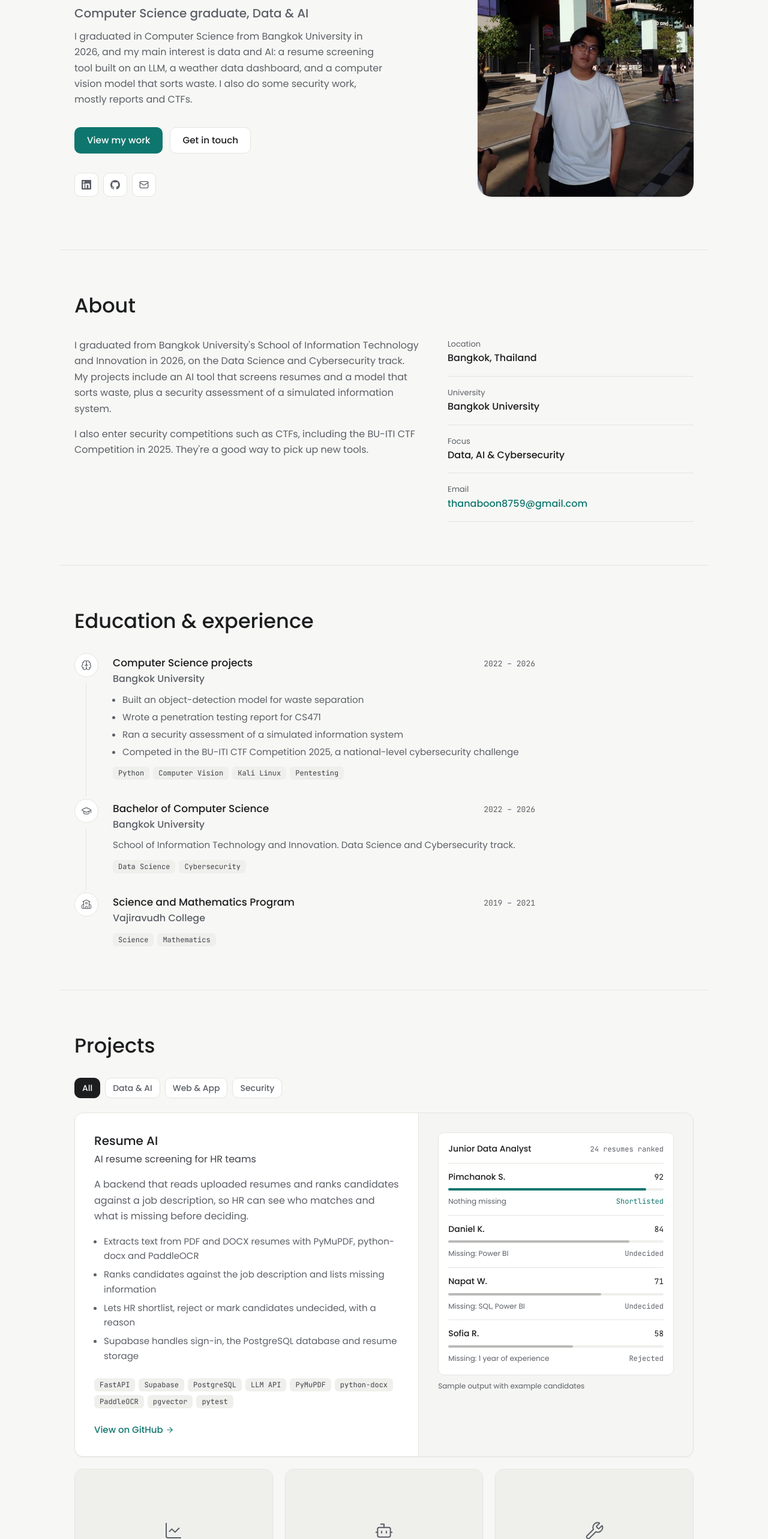
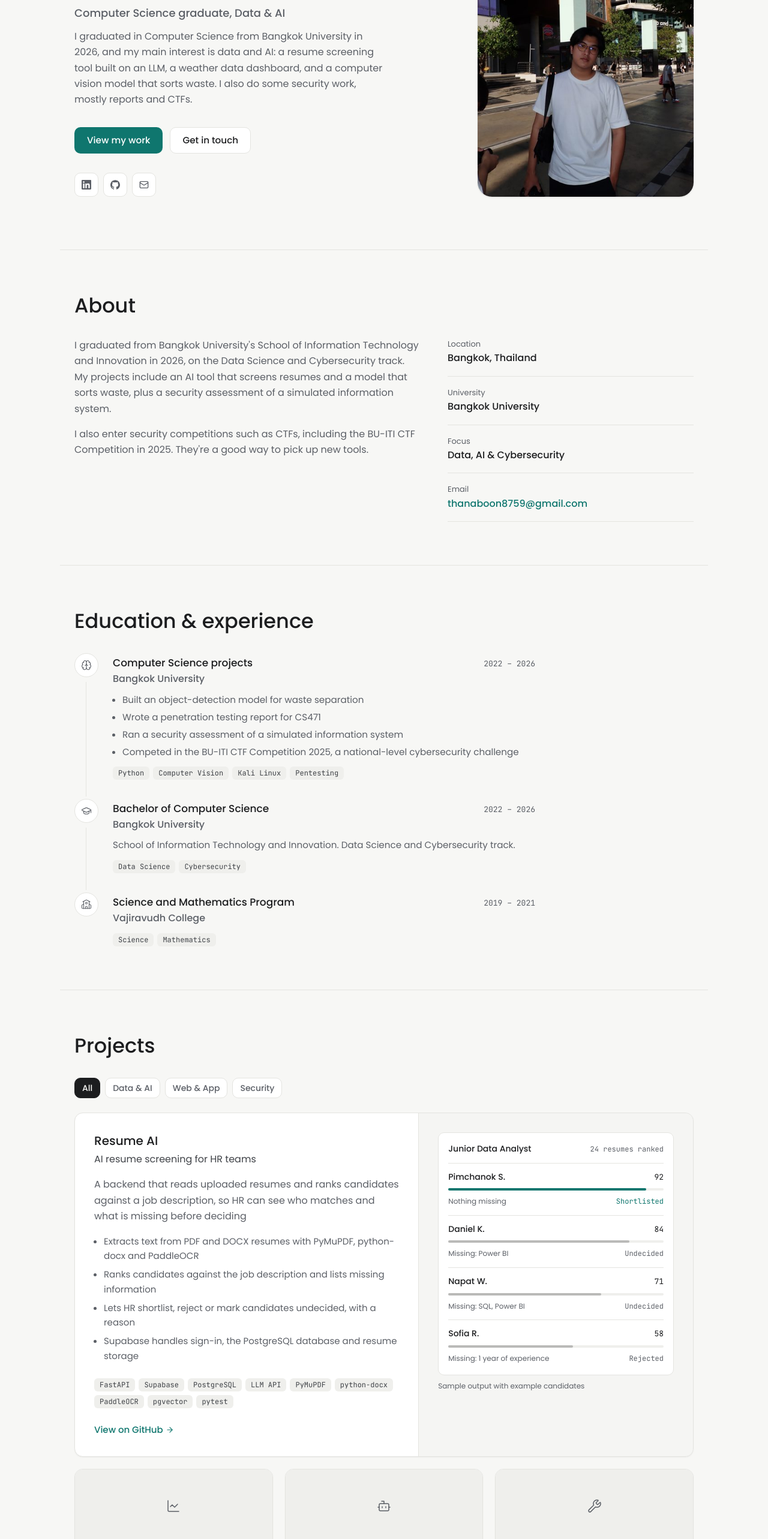
Before and after one commit to thanaboon8759/Portfolio_Thanaboon, a React (Vite) app: page / in a window 1280 px wide. Shown: the part 234-2800 px from the top of the page at 60% size. Built offline with nearby package versions, Linux system fonts and the light colour scheme.

Commit message:
Shorter project covers, 18px role line, no period on featured summary

```diff
--- a/src/data.ts
+++ b/src/data.ts
@@ -60,7 +60,7 @@ export const projects: Project[] = [
 export const featured = {
   title: 'Resume AI',
   tagline: 'AI resume screening for HR teams',
-  summary: 'A backend that reads uploaded resumes and ranks candidates against a job description, so HR can see who matches and what is missing before deciding.',
+  summary: 'A backend that reads uploaded resumes and ranks candidates against a job description, so HR can see who matches and what is missing before deciding',
   points: [
     'Extracts text from PDF and DOCX resumes with PyMuPDF, python-docx and PaddleOCR',
     'Ranks candidates against the job description and lists missing information',
--- a/src/lib/card-classes.ts
+++ b/src/lib/card-classes.ts
@@ -1,4 +1,4 @@
 // Shared by project cards, the featured project and certificate cards
 export const cardClass = 'flex flex-col overflow-hidden rounded-lg border bg-card shadow-xs transition-colors hover:border-foreground/20'
 export const coverClass =
-  'grid aspect-[16/10] w-full place-items-center border-b bg-muted text-muted-foreground'
+  'grid aspect-[16/6] w-full place-items-center border-b bg-muted text-muted-foreground'
--- a/src/sections/Hero.tsx
+++ b/src/sections/Hero.tsx
@@ -11,7 +11,7 @@ export function Hero() {
     <section id="home" className="mx-auto grid w-full max-w-[1080px] items-center gap-8 px-4 pt-10 pb-14 sm:px-6 md:grid-cols-[1.3fr_1fr] md:gap-14 md:pt-28 md:pb-22">
       <div>
         <h1 className="text-[clamp(2.2rem,5vw,3.4rem)] leading-[1.08] font-semibold tracking-tight">{profile.name}</h1>
-        <p className="mt-3 text-xl font-medium text-muted-foreground">{profile.role}</p>
+        <p className="mt-3 text-lg font-medium text-muted-foreground">{profile.role}</p>
         <p className="mt-3 max-w-[52ch] text-muted-foreground">
           I graduated in Computer Science from Bangkok University in 2026, and my main interest is
           data and AI: a resume screening tool built on an LLM, a weather data dashboard, and a
--- a/src/sections/Portfolio.tsx
+++ b/src/sections/Portfolio.tsx
@@ -14,7 +14,7 @@ function ProjectCard({ project, onOpenPdf }: { project: Project; onOpenPdf: (p:
   const Icon = project.icon
   return (
     <article className={cardClass}>
-      <div className={coverClass}><Icon className="size-8" strokeWidth={1.5} aria-hidden="true" /></div>
+      <div className={coverClass}><Icon className="size-6" strokeWidth={1.5} aria-hidden="true" /></div>
       <div className="flex flex-1 flex-col px-5 pt-4 pb-5">
         <h3 className="leading-snug font-medium">{project.title}</h3>
         <p className="mt-1 text-sm text-muted-foreground">{project.subtitle}</p>
```
